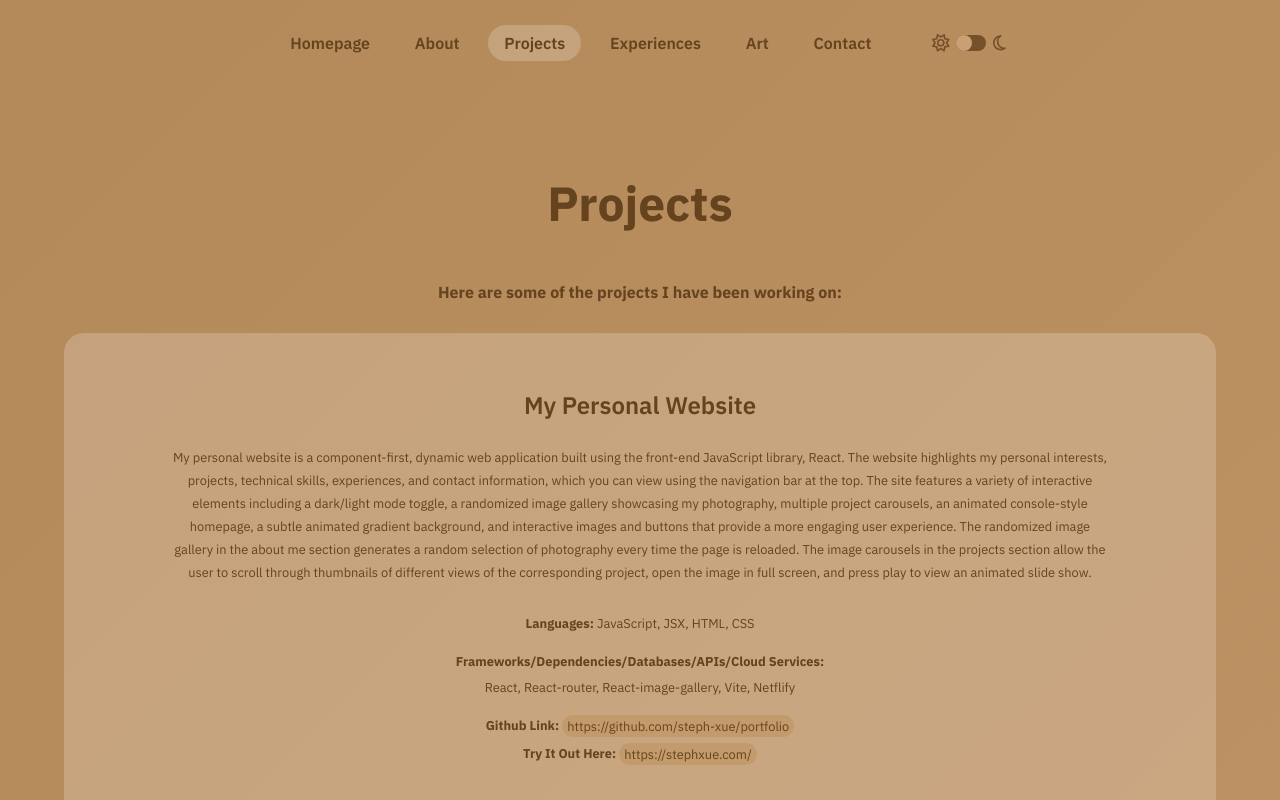
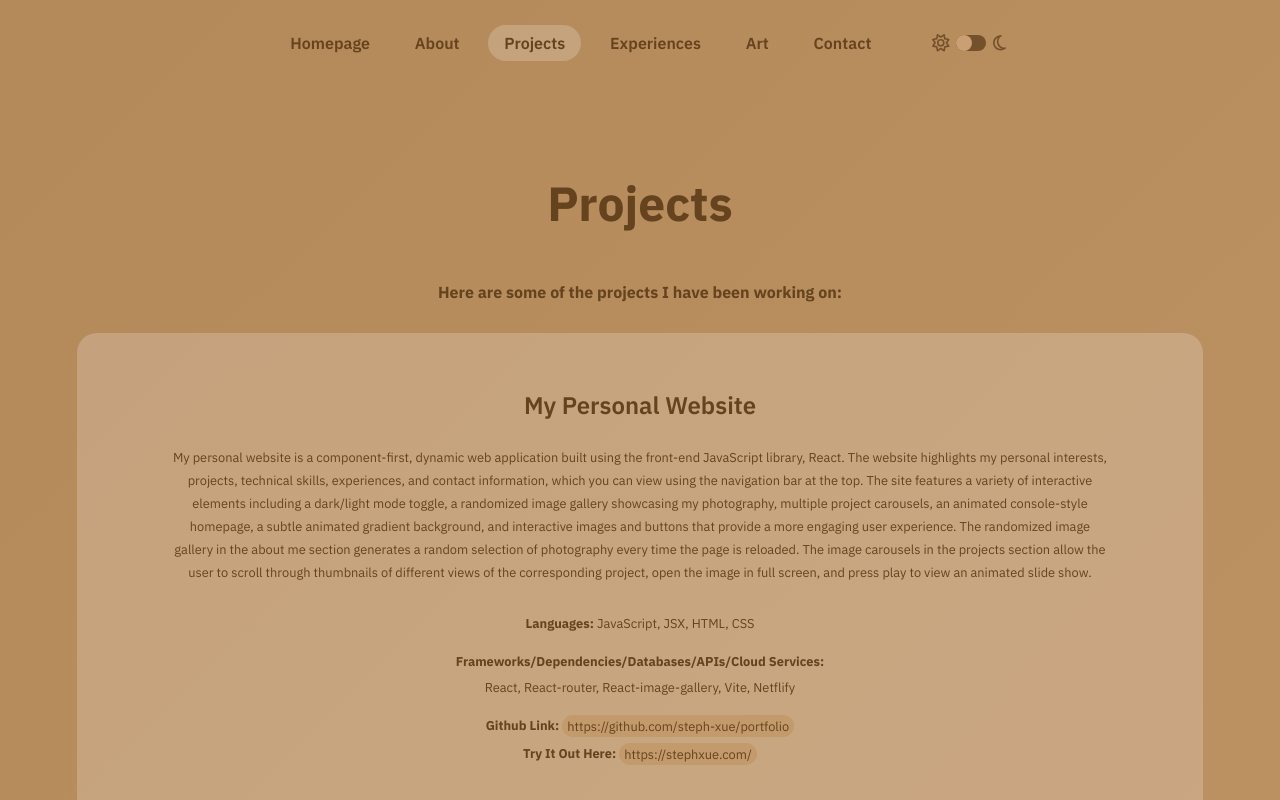
Before and after one commit to steph-xue/portfolio, a React (Vite) app: page /projects in a window 1280 px wide. Shown: the top 800 px of the page. Built offline with nearby package versions, Linux system fonts and the light colour scheme.

Commit message:
fix project spacing

```diff
--- a/src/style.scss
+++ b/src/style.scss
@@ -812,7 +812,7 @@ a {
 	flex-direction: column;
 	justify-content: center;
 	align-items: center;
-	width: 90vw;
+	width: 88vw;
 	padding: 2em 2em;
 	margin-top: 2em;
 	margin-bottom: 2em;
@@ -835,7 +835,7 @@ a {
 	flex-direction: column;
 	justify-content: center;
 	align-items: center;
-	width: 90vw;
+	width: 88vw;
 	padding: 2em 2em;
 	margin-top: 2em;
 	margin-bottom: 2em;
```
